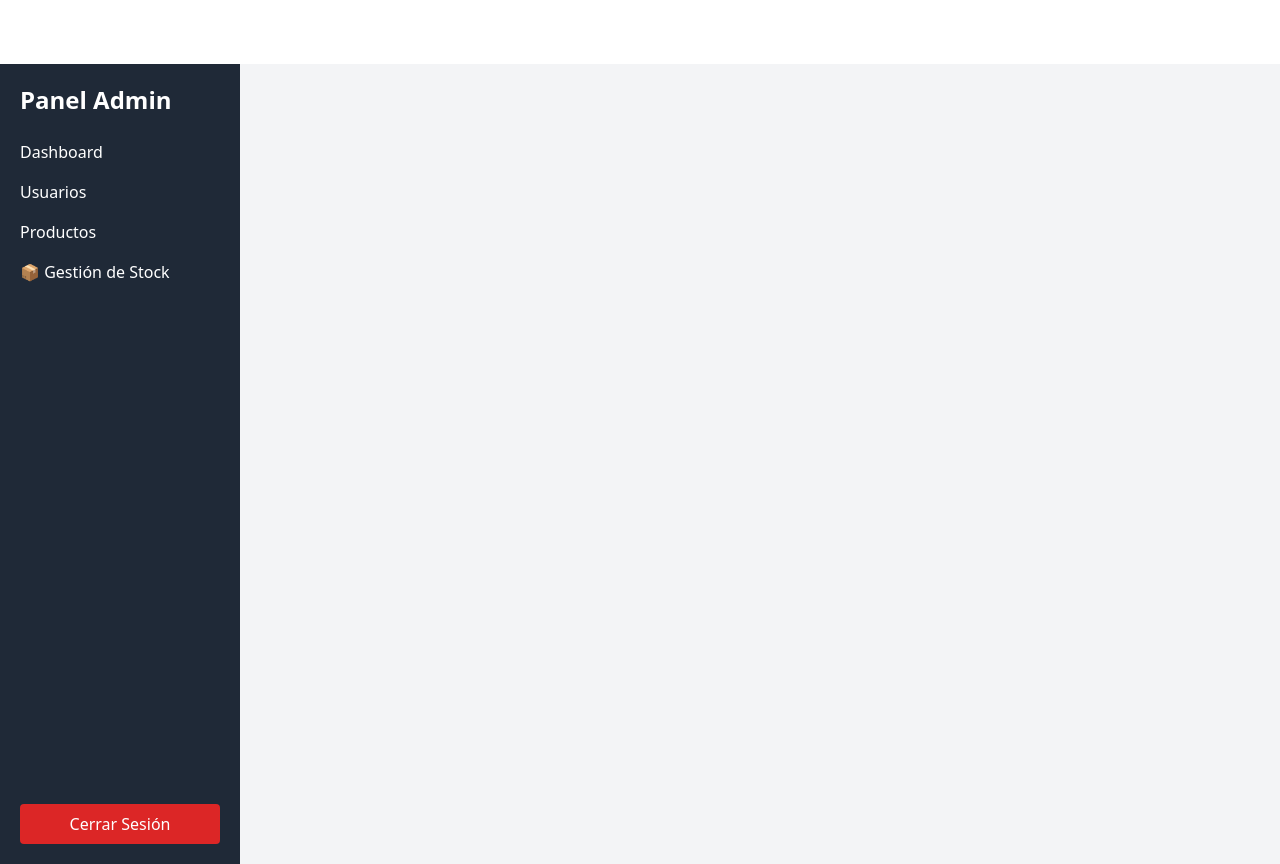
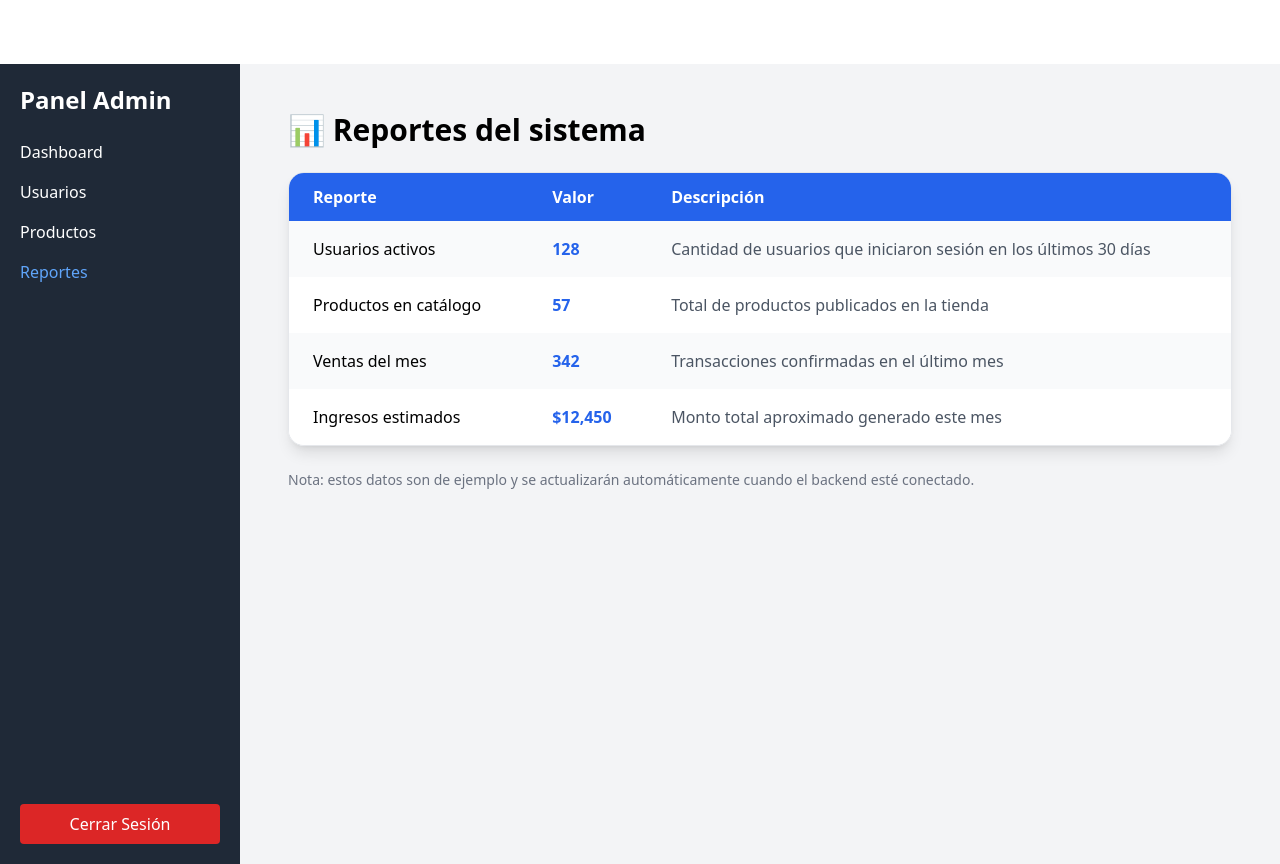
Before and after one commit to Manchego41/SWGVIPASA_front, a React (Vite) app: page /admin/reports in a window 1280 px wide. Built offline with nearby package versions, Linux system fonts and the light colour scheme; sample sign-in values are in the browser's storage.

Commit message:
avance3 reportes tp2-nuñez-rodrigo

```diff
--- a/src/App.jsx
+++ b/src/App.jsx
@@ -19,7 +19,7 @@ import UsersList from './pages/admin/UsersList';
 import UserEditor from './pages/admin/UserEditor';
 import ProductsList from './pages/admin/ProductsList';
 import ProductEditor from './pages/admin/ProductEditor';
-import StockManager from './pages/admin/StockManager';
+import Reports from './pages/admin/Reports';
 
 function App() {
   return (
@@ -64,7 +64,7 @@ function App() {
             <Route path="products" element={<ProductsList />} />
             <Route path="products/:id" element={<ProductEditor />} />
             <Route path="products/new" element={<ProductEditor />} />
-            <Route path="stock" element={<StockManager />} />
+            <Route path="reports" element={<Reports />} />
           </Route>
         </Routes>
       </div>
--- a/src/layouts/AdminLayout.jsx
+++ b/src/layouts/AdminLayout.jsx
@@ -42,15 +42,17 @@ export default function AdminLayout() {
             >
               Productos
             </NavLink>
-            {/* NUEVO ENLACE PARA STOCK */}
+
             <NavLink
-              to="/admin/stock"
+              to="/admin/reports"
               className={({ isActive }) =>
                 isActive ? 'text-blue-400' : 'hover:text-blue-300'
               }
             >
-              📦 Gestión de Stock
+              Reportes
             </NavLink>
+
+
           </nav>
         </div>
 
--- /dev/null
+++ b/src/pages/admin/Reports.jsx
@@ -0,0 +1,71 @@
+// src/pages/admin/Reports.jsx
+import React from "react";
+
+export default function Reports() {
+  // Datos simulados (más adelante los traerás del backend)
+  const data = [
+    {
+      id: 1,
+      titulo: "Usuarios activos",
+      valor: 128,
+      descripcion: "Cantidad de usuarios que iniciaron sesión en los últimos 30 días",
+    },
+    {
+      id: 2,
+      titulo: "Productos en catálogo",
+      valor: 57,
+      descripcion: "Total de productos publicados en la tienda",
+    },
+    {
+      id: 3,
+      titulo: "Ventas del mes",
+      valor: 342,
+      descripcion: "Transacciones confirmadas en el último mes",
+    },
+    {
+      id: 4,
+      titulo: "Ingresos estimados",
+      valor: "$12,450",
+      descripcion: "Monto total aproximado generado este mes",
+    },
+  ];
+
+  return (
+    <div className="p-6">
+      <h1 className="text-3xl font-bold mb-6">📊 Reportes del sistema</h1>
+
+      <div className="overflow-x-auto rounded-2xl shadow-lg border border-gray-200">
+        <table className="min-w-full bg-white text-left">
+          <thead className="bg-blue-600 text-white">
+            <tr>
+              <th className="py-3 px-6">Reporte</th>
+              <th className="py-3 px-6">Valor</th>
+              <th className="py-3 px-6">Descripción</th>
+            </tr>
+          </thead>
+          <tbody>
+            {data.map((reporte, index) => (
+              <tr
+                key={reporte.id}
+                className={index % 2 === 0 ? "bg-gray-50" : "bg-white"}
+              >
+                <td className="py-4 px-6 font-medium">{reporte.titulo}</td>
+                <td className="py-4 px-6 text-blue-600 font-bold">
+                  {reporte.valor}
+                </td>
+                <td className="py-4 px-6 text-gray-600">
+                  {reporte.descripcion}
+                </td>
+              </tr>
+            ))}
+          </tbody>
+        </table>
+      </div>
+
+      <p className="mt-6 text-gray-500 text-sm">
+        Nota: estos datos son de ejemplo y se actualizarán automáticamente cuando
+        el backend esté conectado.
+      </p>
+    </div>
+  );
+}
```
